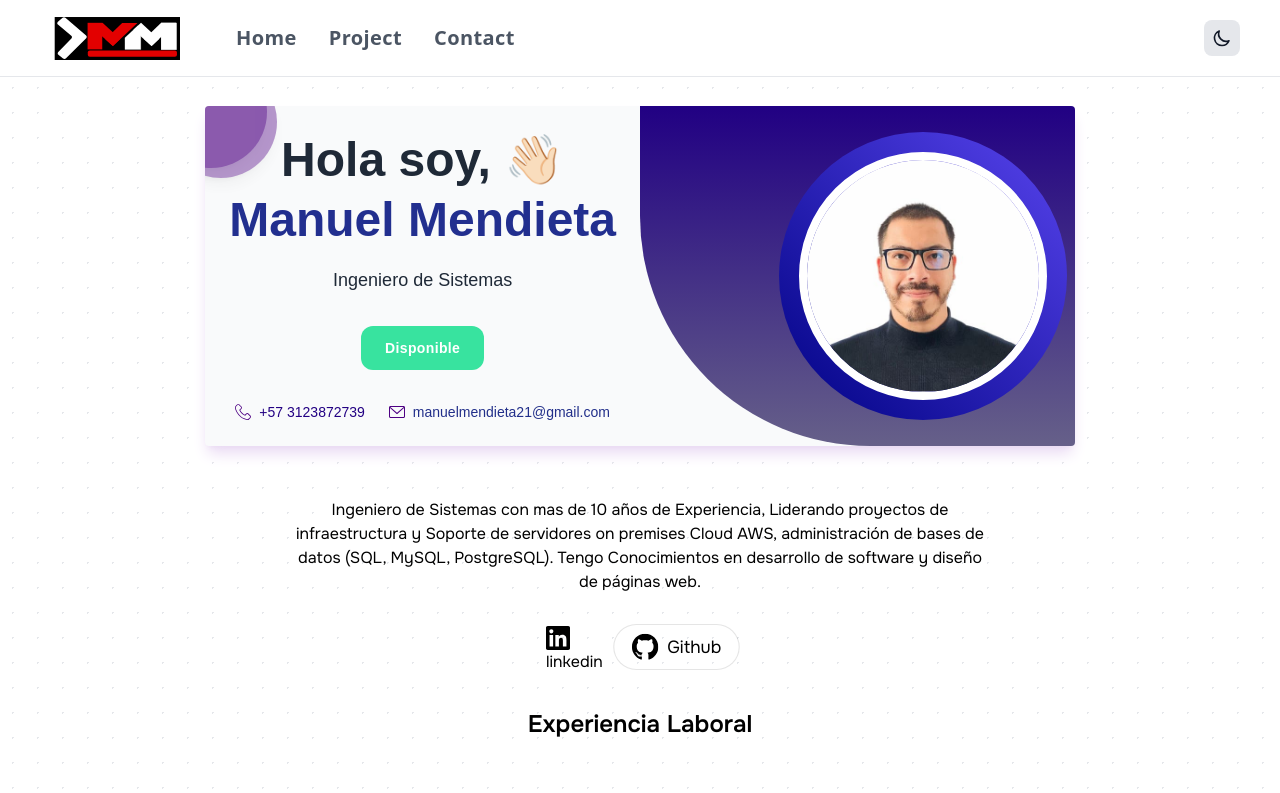
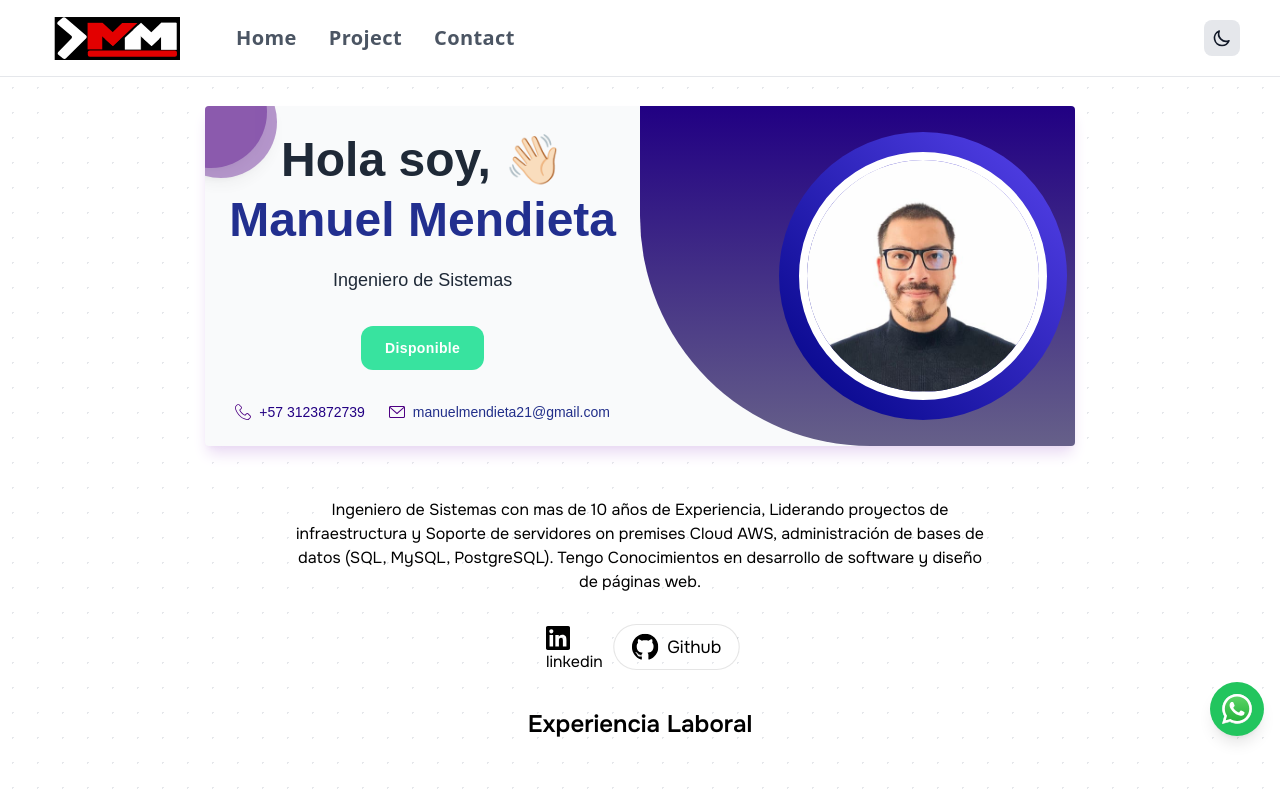
Before and after one commit to manuelmendieta21/Portafolio_MM, an Astro site: page / in a window 1280 px wide. Shown: the top 793 px of the page. Built offline with nearby package versions, Linux system fonts and the light colour scheme; Astro itself is replaced by a stand-in of ours.

Commit message:
update button whatsaap
create button whatsaap

```diff
--- a/src/components/Header.astro
+++ b/src/components/Header.astro
@@ -1,5 +1,3 @@
----
----
 
 <div class="header-container">
   <header class="flex border-b py-4 px-4 sm:px-10 bg-white font-sans min-h-[70px] tracking-wide fixed top-0 w-full z-50">
@@ -70,6 +68,25 @@
 <button id="backToTop" class="fixed bottom-4 right-4 bg-blue-500 text-white p-3 rounded-full shadow-lg hidden">
   ↑
 </button>
+
+<!-- Botón de WhatsApp -->
+
+
+<a href="https://wa.me/573123872739" target="_blank" id="whatsappButton" class="fixed bottom-16 right-4 bg-green-500 text-white p-3 rounded-full shadow-lg">
+  <svg
+ xmlns="http://www.w3.org/2000/svg" width="30" height="30" viewBox="0 0 1219.547 1225.016" id="whatsapp">
+    <path fill="#E0E0E0" d="M1041.858 178.02C927.206 63.289 774.753.07 612.325 0 277.617 0 5.232 272.298 5.098 606.991c-.039 106.986 27.915 211.42 81.048 303.476L0 1225.016l321.898-84.406c88.689 48.368 188.547 73.855 290.166 73.896h.258.003c334.654 0 607.08-272.346 607.222-607.023.056-162.208-63.052-314.724-177.689-429.463zm-429.533 933.963h-.197c-90.578-.048-179.402-24.366-256.878-70.339l-18.438-10.93-191.021 50.083 51-186.176-12.013-19.087c-50.525-80.336-77.198-173.175-77.16-268.504.111-278.186 226.507-504.503 504.898-504.503 134.812.056 261.519 52.604 356.814 147.965 95.289 95.36 147.728 222.128 147.688 356.948-.118 278.195-226.522 504.543-504.693 504.543z"></path>
+    <linearGradient id="a" x1="609.77" x2="609.77" y1="1190.114" y2="21.084" gradientUnits="userSpaceOnUse">
+      <stop offset="0" stop-color="#20b038"></stop>
+      <stop offset="1" stop-color="#60d66a"></stop>
+    </linearGradient>
+    <path fill="url(#a)" d="M27.875 1190.114l82.211-300.18c-50.719-87.852-77.391-187.523-77.359-289.602.133-319.398 260.078-579.25 579.469-579.25 155.016.07 300.508 60.398 409.898 169.891 109.414 109.492 169.633 255.031 169.57 409.812-.133 319.406-260.094 579.281-579.445 579.281-.023 0 .016 0 0 0h-.258c-96.977-.031-192.266-24.375-276.898-70.5l-307.188 80.548z"></path>
+    <path fill="#FFF" fill-rule="evenodd" d="M462.273 349.294c-11.234-24.977-23.062-25.477-33.75-25.914-8.742-.375-18.75-.352-28.742-.352-10 0-26.25 3.758-39.992 18.766-13.75 15.008-52.5 51.289-52.5 125.078 0 73.797 53.75 145.102 61.242 155.117 7.5 10 103.758 166.266 256.203 226.383 126.695 49.961 152.477 40.023 179.977 37.523s88.734-36.273 101.234-71.297c12.5-35.016 12.5-65.031 8.75-71.305-3.75-6.25-13.75-10-28.75-17.5s-88.734-43.789-102.484-48.789-23.75-7.5-33.75 7.516c-10 15-38.727 48.773-47.477 58.773-8.75 10.023-17.5 11.273-32.5 3.773-15-7.523-63.305-23.344-120.609-74.438-44.586-39.75-74.688-88.844-83.438-103.859-8.75-15-.938-23.125 6.586-30.602 6.734-6.719 15-17.508 22.5-26.266 7.484-8.758 9.984-15.008 14.984-25.008 5-10.016 2.5-18.773-1.25-26.273s-32.898-81.67-46.234-111.326z" clip-rule="evenodd"></path>
+    <path fill="#FFF" d="M1036.898 176.091C923.562 62.677 772.859.185 612.297.114 281.43.114 12.172 269.286 12.039 600.137 12 705.896 39.633 809.13 92.156 900.13L7 1211.067l318.203-83.438c87.672 47.812 186.383 73.008 286.836 73.047h.255.003c330.812 0 600.109-269.219 600.25-600.055.055-160.343-62.328-311.108-175.649-424.53zm-424.601 923.242h-.195c-89.539-.047-177.344-24.086-253.93-69.531l-18.227-10.805-188.828 49.508 50.414-184.039-11.875-18.867c-49.945-79.414-76.312-171.188-76.273-265.422.109-274.992 223.906-498.711 499.102-498.711 133.266.055 258.516 52 352.719 146.266 94.195 94.266 146.031 219.578 145.992 352.852-.118 274.999-223.923 498.749-498.899 498.749z"></path>
+  </svg>
+</a>
+
+
 
 <style>
 .header-container {
--- a/src/pages/index.astro
+++ b/src/pages/index.astro
@@ -6,6 +6,7 @@ import Perfil from '../icons/Perfil.astro';
 import Timeline from  '../components/Timeline.astro';
 import FooterFinal from '../components/FooterFinal.astro';
 import SocialPill from '../components/SocialPill.astro';
+
 ---
 
 <Layout title="Portafolio Manuel Mendieta Ingeniero de sistemas" description="Ingeniero de sistemas con mas de 10 años de experiencia">
@@ -31,6 +32,7 @@ import SocialPill from '../components/SocialPill.astro';
 					</SocialPill>
 					<SocialPill href="https://github.com/ManuelMendieta21">
 						<Github class="w-6 h-6"/>
+
 						Github</a>
 					</SocialPill>
 				</nav>
```
Also changed, not shown: public/whatsapp.svg (added).
